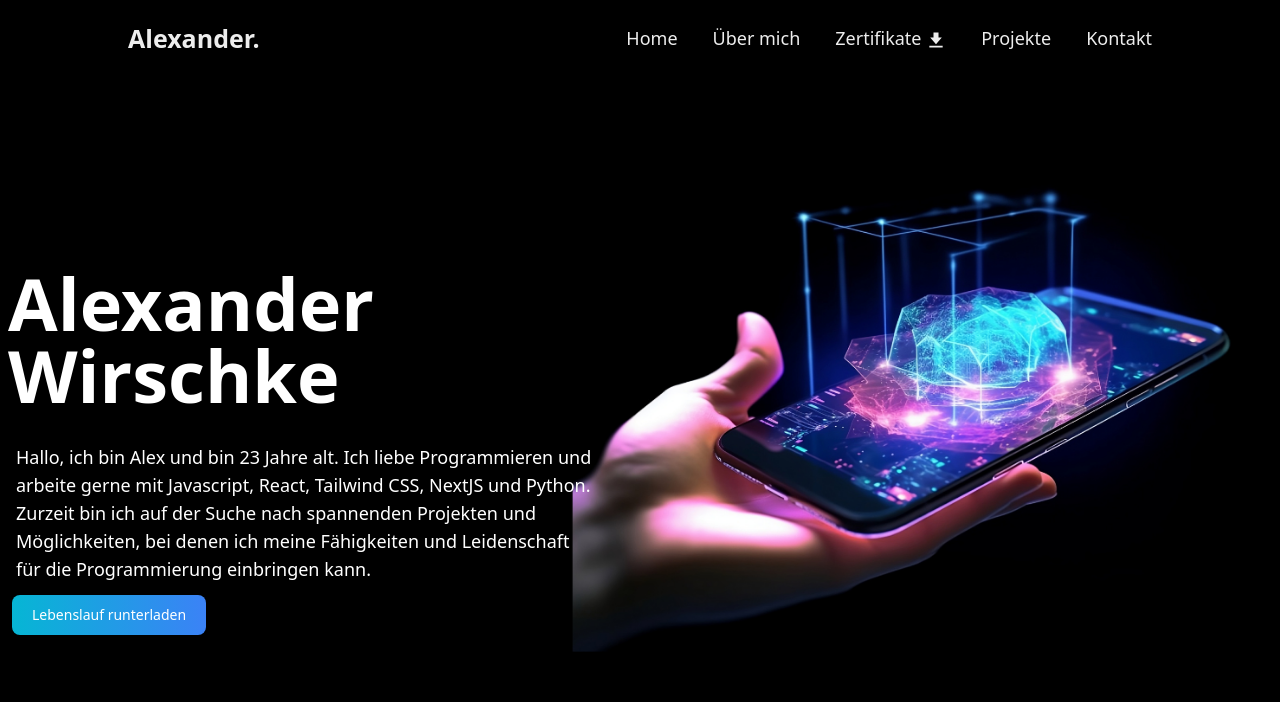
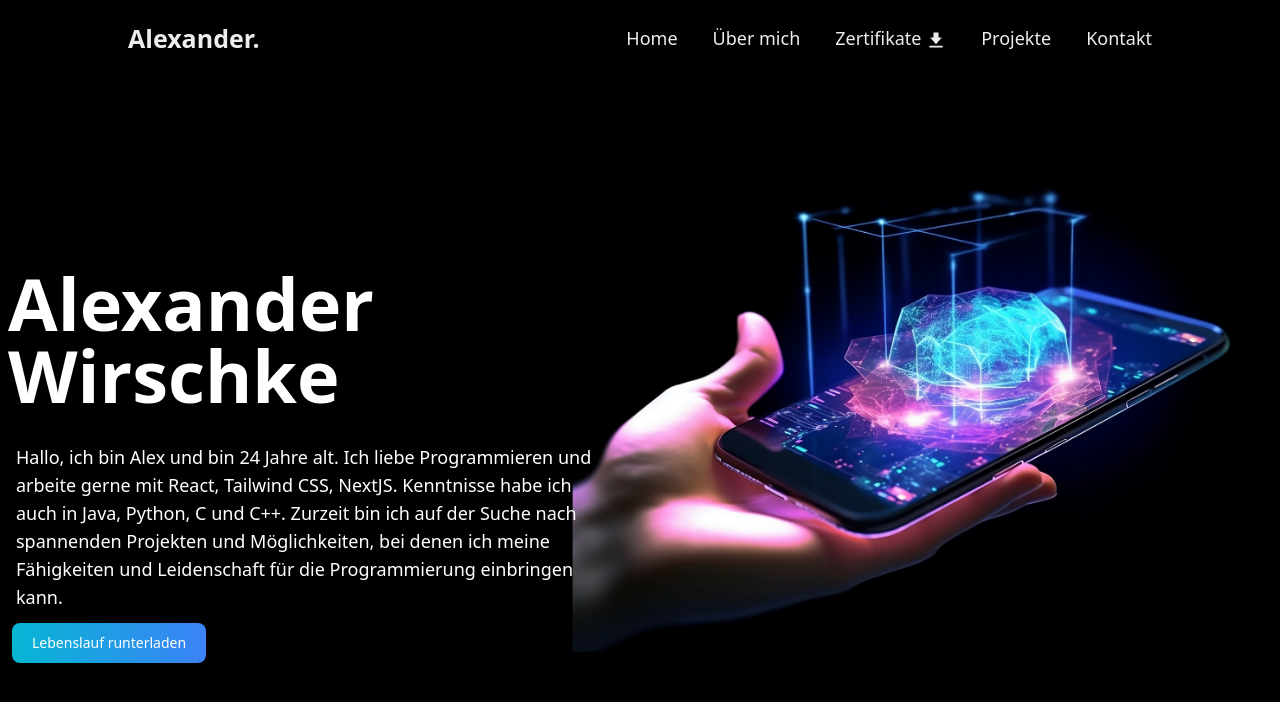
Before and after one commit to NoShare16/nextjsportfolio, a Next.js app: page / in a window 1280 px wide. Shown: the top 702 px of the page. Built offline with nearby package versions, Linux system fonts and the light colour scheme.

Commit message:
text auktualisiert

```diff
--- a/app/page.jsx
+++ b/app/page.jsx
@@ -19,11 +19,11 @@ const Home = () => {
             Alexander Wirschke
           </h1>
           <p className="text-white text-lg max-w-xl">
-            Hallo, ich bin Alex und bin 23 Jahre alt. Ich liebe Programmieren
-            und arbeite gerne mit Javascript, React, Tailwind CSS, NextJS und
-            Python. Zurzeit bin ich auf der Suche nach spannenden Projekten und
-            Möglichkeiten, bei denen ich meine Fähigkeiten und Leidenschaft für
-            die Programmierung einbringen kann.
+            Hallo, ich bin Alex und bin 24 Jahre alt. Ich liebe Programmieren
+            und arbeite gerne mit React, Tailwind CSS, NextJS. Kenntnisse habe
+            ich auch in Java, Python, C und C++. Zurzeit bin ich auf der Suche
+            nach spannenden Projekten und Möglichkeiten, bei denen ich meine
+            Fähigkeiten und Leidenschaft für die Programmierung einbringen kann.
           </p>
         </div>
         {/* Download CV Button */}
```
